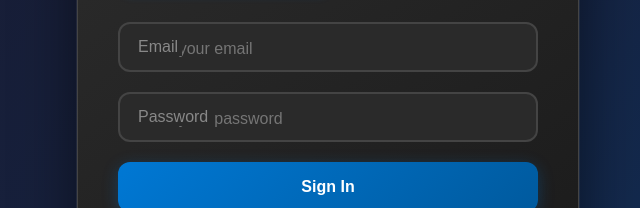
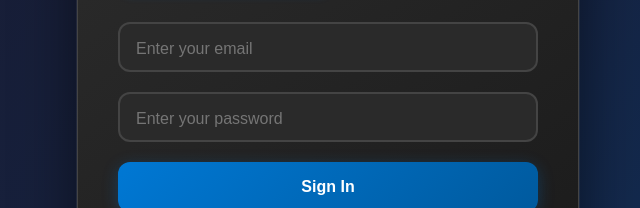
Before and after one commit to GalaxyTennis2011/SageBot, a plain HTML site: page index.html in a window 1280 px wide. Shown: the part 328-536 px from the top of the page, 312-952 px from the left. Drawn offline with nearby package versions, Linux system fonts and the light colour scheme.

Commit message:
Update index.html

```diff
--- a/index.html
+++ b/index.html
@@ -35,11 +35,9 @@
         <div class="auth-form active" id="signin-form">
           <div class="input-group">
             <input type="email" id="signin-email" placeholder="Enter your email" required>
-            <label for="signin-email">Email</label>
           </div>
           <div class="input-group">
             <input type="password" id="signin-password" placeholder="Enter your password" required>
-            <label for="signin-password">Password</label>
           </div>
           <button class="auth-button primary" id="sign-in">
             <span>Sign In</span>
```
